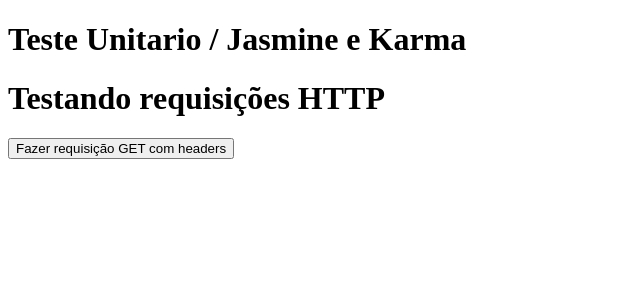
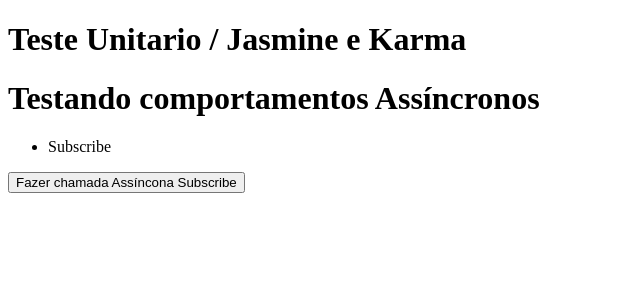
Before and after one commit to fc0n/teste-unitario-2.0, an Angular app: page / in a window 1280 px wide. Shown: the top 300 px of the page, without its empty margins (0-640 px from the left). Built offline with nearby package versions, Linux system fonts and the light colour scheme.

Commit message:
testando subscribe

```diff
--- a/src/app/app.component.html
+++ b/src/app/app.component.html
@@ -10,7 +10,9 @@
 
 <!-- <app-mock-service></app-mock-service> -->
 
+<!-- <app-request></app-request> -->
+
 <h1>Teste Unitario / Jasmine e Karma</h1>
 
-<app-request></app-request>
+<app-asynchronous></app-asynchronous>
 <router-outlet></router-outlet>
--- a/src/app/app.module.ts
+++ b/src/app/app.module.ts
@@ -13,6 +13,7 @@
 import { SpyonComponent } from './spyon/spyon.component';
 import { RequestComponent } from './request/request.component';
 import { MockServiceComponent } from './mock-service/mock-service.component';
+import { AsynchronousComponent } from './asynchronous/asynchronous.component';
 
 @NgModule({
   declarations: [
@@ -25,6 +26,7 @@
     SpyonComponent,
     RequestComponent,
     MockServiceComponent,
+    AsynchronousComponent,
   ],
   imports: [
     BrowserModule,
--- /dev/null
+++ b/src/app/asynchronous/asynchronous.component.html
@@ -0,0 +1,7 @@
+<h1>Testando comportamentos Assíncronos</h1>
+
+<ul>
+  <li>Subscribe</li>
+</ul>
+
+<button (click)="getUsers()">Fazer chamada Assíncona Subscribe</button>
--- /dev/null
+++ b/src/app/asynchronous/asynchronous.component.ts
@@ -0,0 +1,24 @@
+import { Component, OnInit } from '@angular/core';
+
+import { HttpService } from '../service/http.service';
+
+@Component({
+  selector: 'app-asynchronous',
+  templateUrl: './asynchronous.component.html',
+  styleUrls: ['./asynchronous.component.scss']
+})
+export class AsynchronousComponent implements OnInit {
+  data: any;
+
+  constructor(private http: HttpService) { }
+
+  ngOnInit(): void {
+  }
+
+  getUsers() {
+    this.http.getUsers().subscribe(res => {
+      this.data = res;
+    })
+  }
+
+}
```
Also changed, not shown: src/app/asynchronous/asynchronous.component.scss (added), 1 other file (tests, documents, lock files or other folders).
